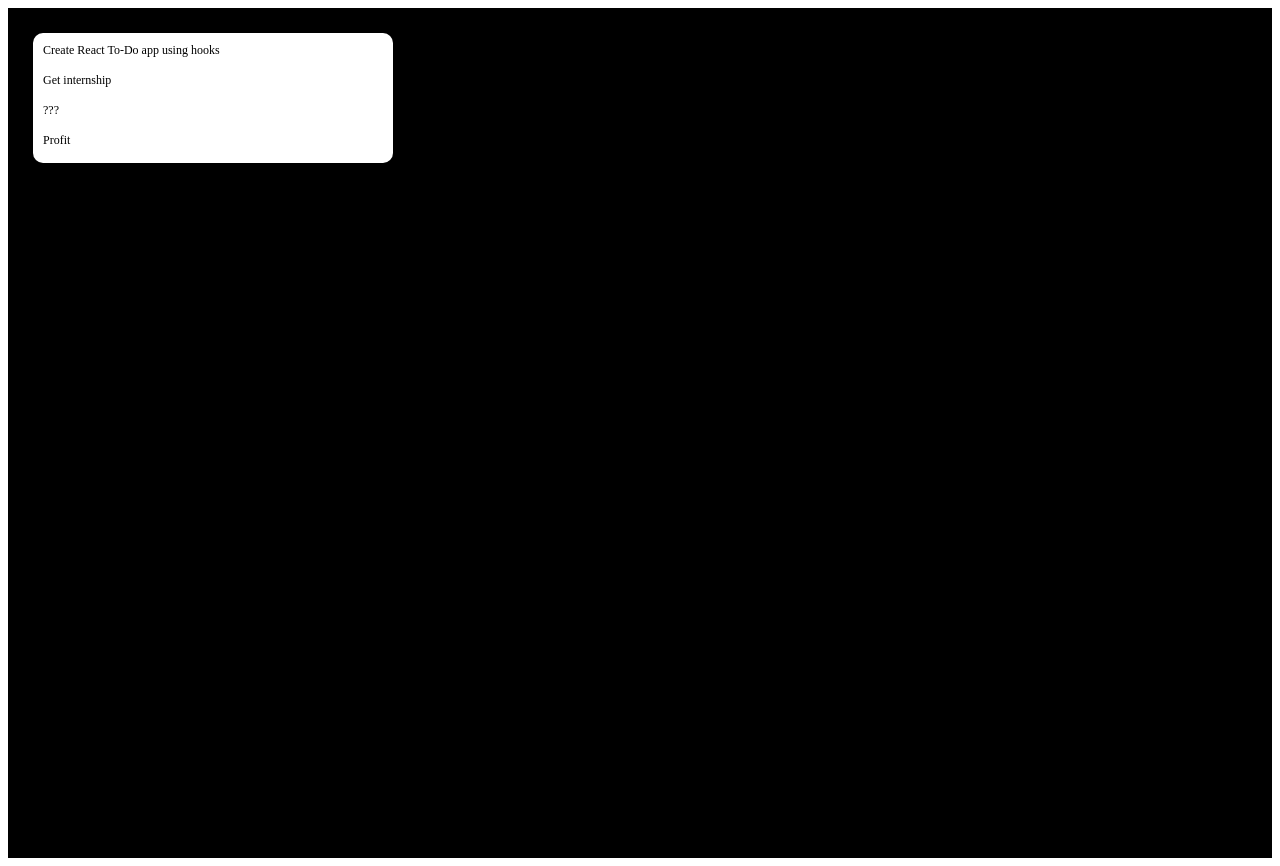
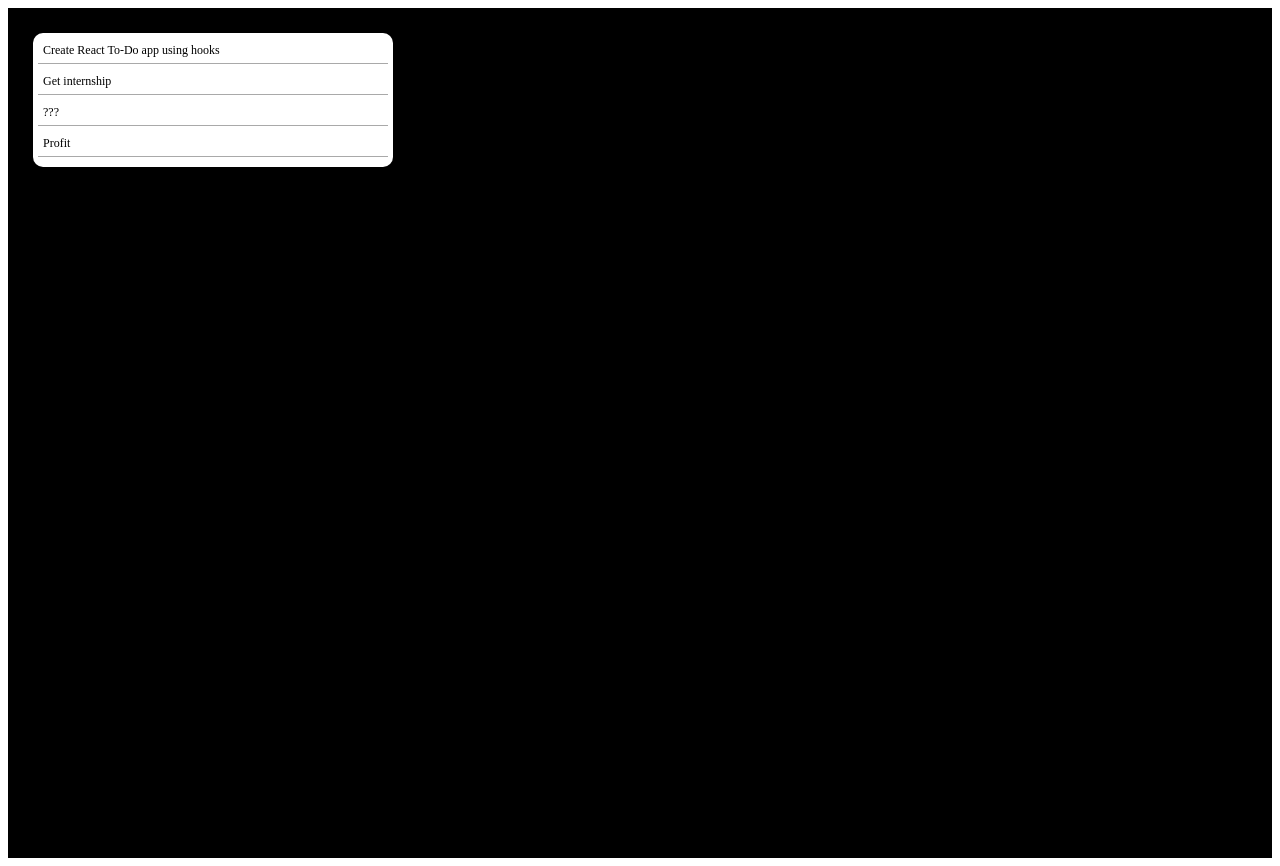
Before and after one commit to IED92/CRA-ToDoApp, a React (Create React App) app in the folder cra-to-do/: page / in a window 1280 px wide. Built offline with nearby package versions, Linux system fonts and the light colour scheme.

Commit message:
Update styles to todo-items
Removed border-radius and box-shadow, added bottom darkgrey border.

```diff
--- a/cra-to-do/src/App.css
+++ b/cra-to-do/src/App.css
@@ -16,9 +16,10 @@
   justify-content: space-between;
   align-items: center;
   background: white;
-  border-radius: 10px;
-  box-shadow: 3px 3px 3px rbga( 0, 0, 0, 0.20 );
   padding: 5px;
   font-size: 12px;
   margin-bottom: 5px;
+  border-style: solid;
+  border-color: darkgrey;
+  border-width: 0px 0px 1px 0px;
 }
```
